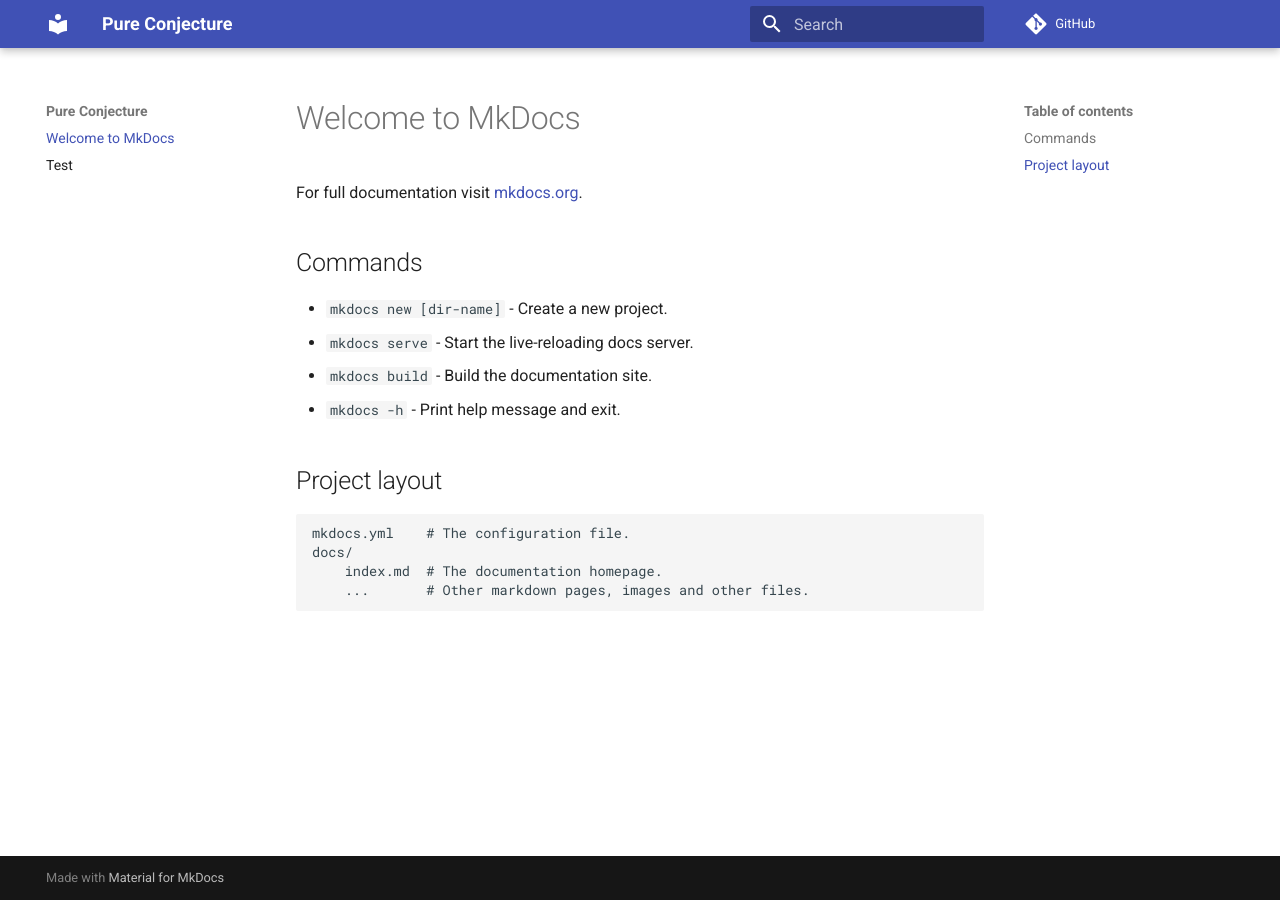
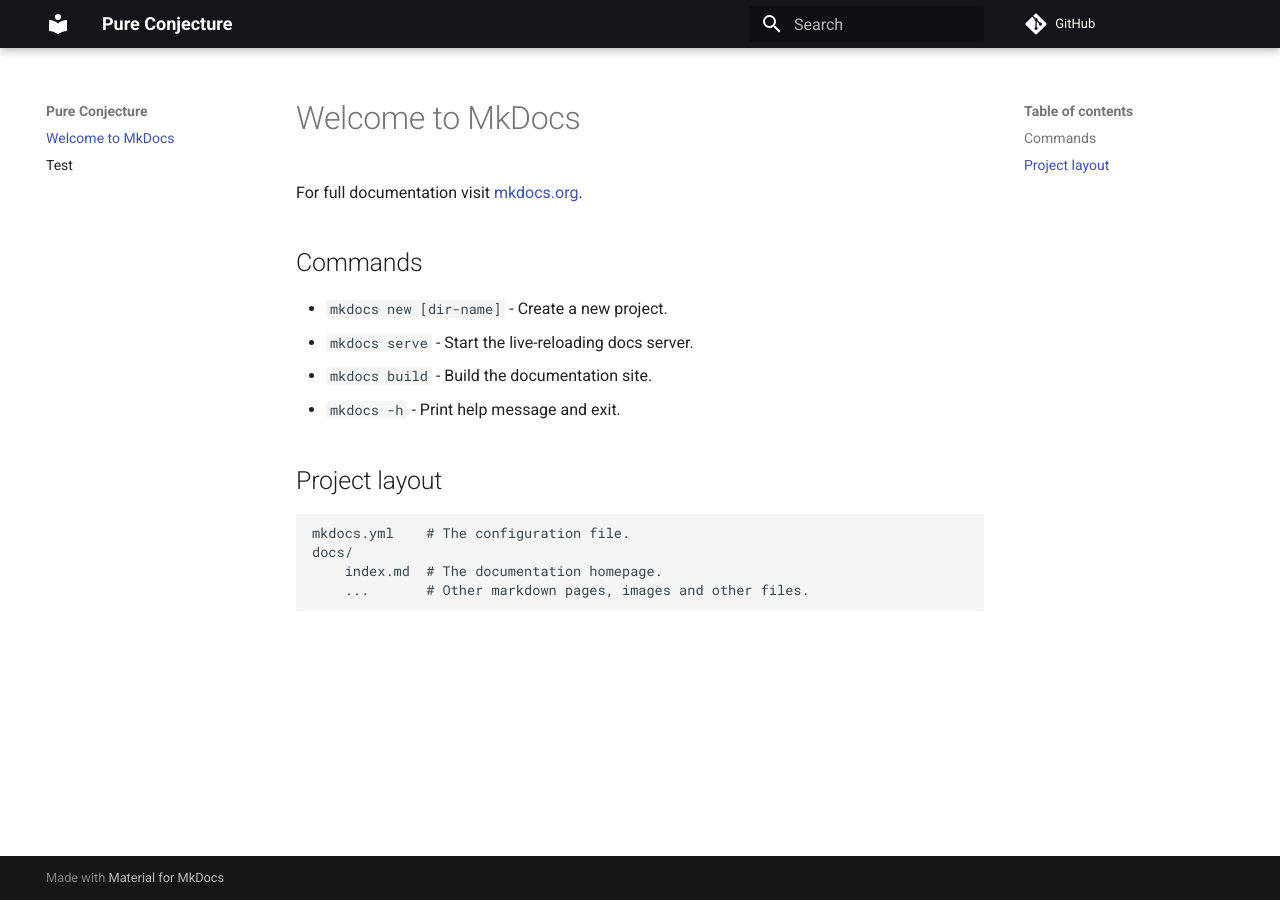
Before and after one commit to Koruption/pure-conjecture, an MkDocs documentation site: the page built from docs/index.md, in a window 1280 px wide. Built offline with MkDocs 1.6.1 and Material for MkDocs 9.7.7, drawn with Linux system fonts in a browser that asks for light colours; comment, search, counter and statistics services are not loaded.

Commit message:
Changing theme color
Changing theme color

```diff
--- a/mkdocs.yml
+++ b/mkdocs.yml
@@ -2,6 +2,9 @@
 theme:
   name: "material"
   dark: "true"
+  palette:
+    primary: black  # Change primary color
+    accent: white   # Change accent color
 repo_url: https://github.com/Koruption/pure-conjecture
 site_url: https://Koruption.github.io/pure-conjecture
 markdown_extensions:
```
